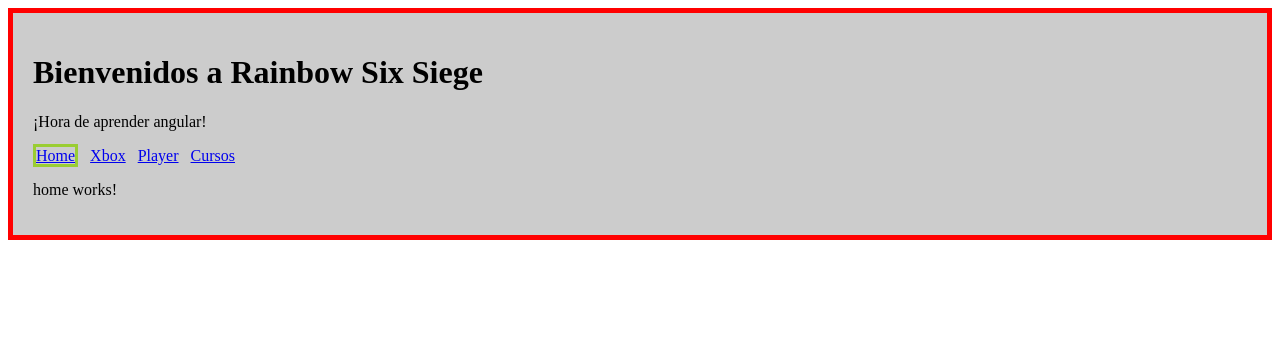
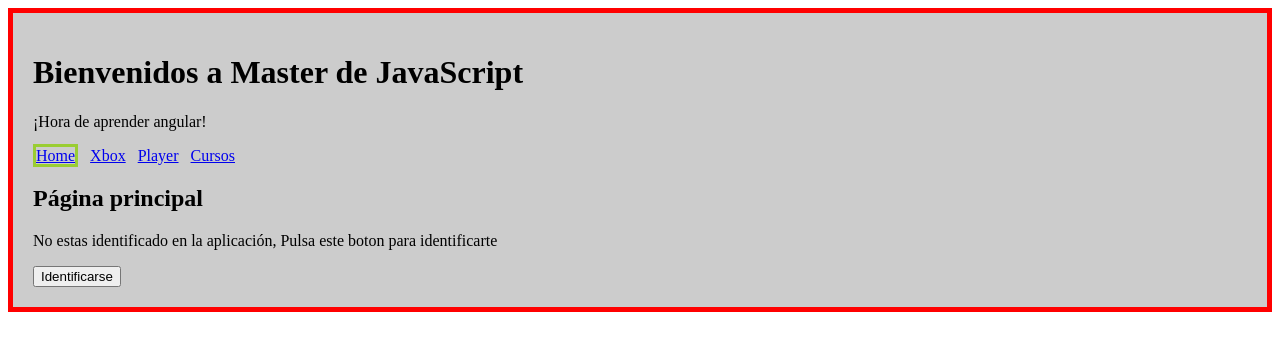
Before and after one commit to Juandieruiz/Master-JavaScript, an Angular app in the folder angular-learning/: page /home in a window 1280 px wide. Shown: the top 350 px of the page. Built offline with nearby package versions, Linux system fonts and the light colour scheme.

Commit message:
ngTemplate -If & else

```diff
--- a/angular-learning/src/app/components/cursos/cursos.component.ts
+++ b/angular-learning/src/app/components/cursos/cursos.component.ts
@@ -25,8 +25,6 @@
       this._router.navigate(['/home'])
 
       }
-
-
     });
 
   }
--- a/angular-learning/src/app/components/home/home.component.html
+++ b/angular-learning/src/app/components/home/home.component.html
@@ -1 +1,12 @@
-<p>home works!</p>
+<h2>Página principal</h2>
+
+<div *ngIf="identificado; else noIdentificado">
+    <h3>Estas identificado en la aplicación</h3>
+    <button (click)="unsetIdentificado()">Borrar Identificación</button>
+</div>
+
+<ng-template #noIdentificado>
+    <p>No estas identificado en la aplicación, Pulsa este boton para identificarte</p>
+    <button (click)="setIdentificado()">Identificarse</button>
+
+</ng-template>
--- a/angular-learning/src/app/components/home/home.component.ts
+++ b/angular-learning/src/app/components/home/home.component.ts
@@ -6,10 +6,20 @@
   styleUrls: ['./home.component.css']
 })
 export class HomeComponent implements OnInit {
+  public identificado: boolean;
 
-  constructor() { }
+  constructor( ) {
+    this.identificado = false;
+  }
 
   ngOnInit(): void {
   }
 
+  setIdentificado(){
+    this.identificado = true;
+  }
+
+  unsetIdentificado(){
+    this.identificado = false;
+  }
 }
--- a/angular-learning/src/app/models/config.ts
+++ b/angular-learning/src/app/models/config.ts
@@ -1,6 +1,6 @@
 export let Configuracion = {
     color: "red",
     fondo: "#ccc",
-    titulo: "Rainbow Six Siege",
+    titulo: "Master de JavaScript",
     descripcion: "Temporada de Invierno 2022"
 };
```
